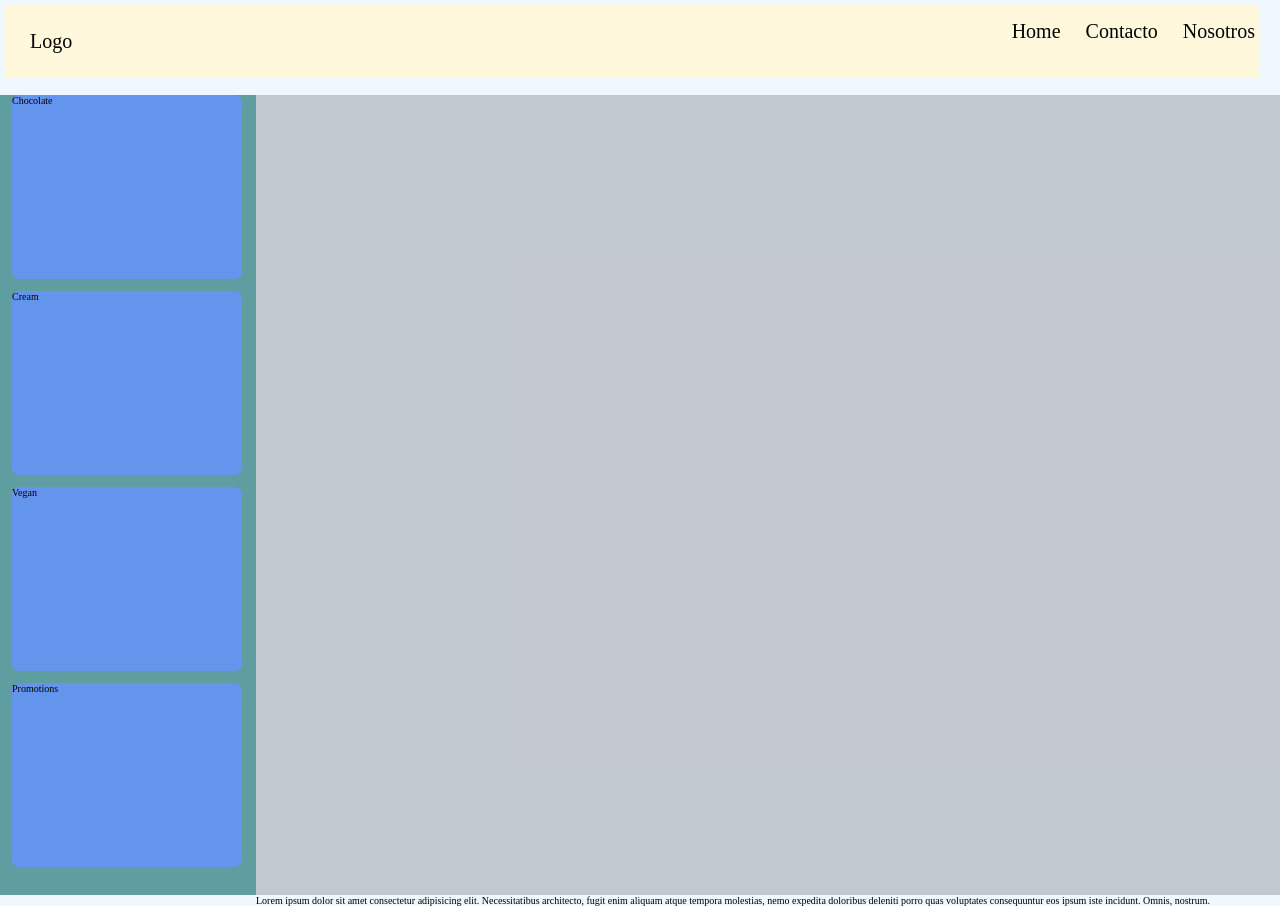
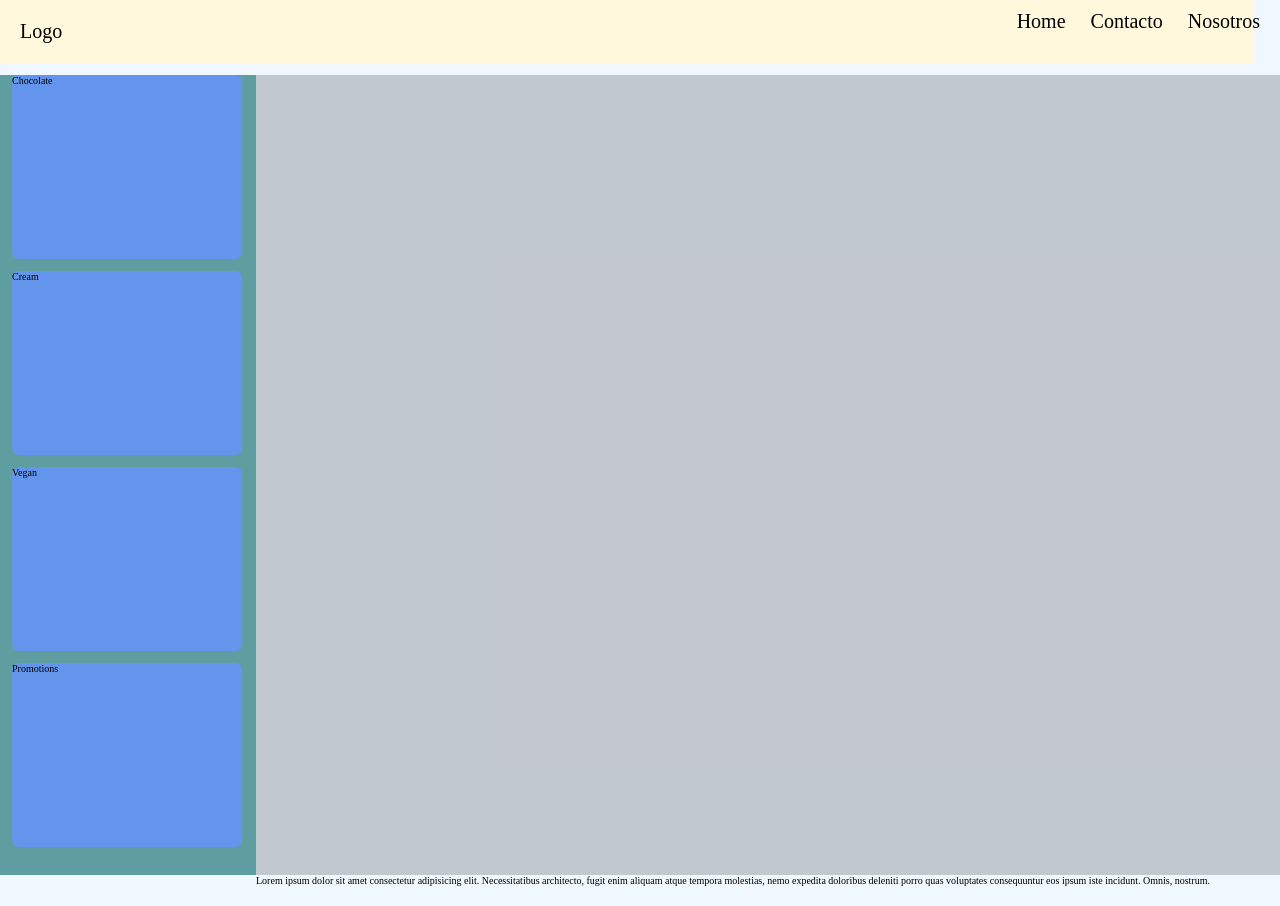
Before and after one commit to raibigo/reto-rayout-1, a plain HTML site: page index.html in a window 1280 px wide. Drawn offline with Linux system fonts and the light colour scheme.

Commit message:
fixed sizes on header with flex

```diff
--- a/index.html
+++ b/index.html
@@ -8,7 +8,7 @@
     <link rel="stylesheet" href="./style.css">
 </head>
 <body>
-    <header>
+    <header class="header">
         <nav class="nav">
             <figure class="nav-logo">
                 <p>Logo</p>
--- a/style.css
+++ b/style.css
@@ -9,9 +9,9 @@ html {
     background-color:aliceblue
 }
 
-.nav-logo, .nav, .nav-elements{
-    display: inline-block;
-    margin: 5px;
+.header, .nav{
+    display: flex;
+    flex-direction: row;
 }
 
 .nav {
```
